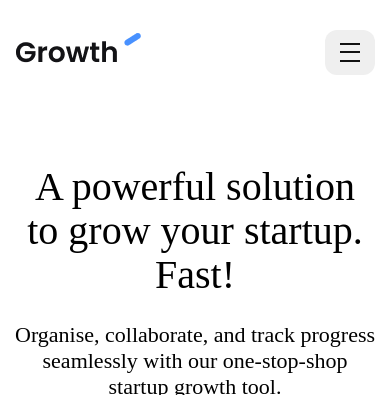
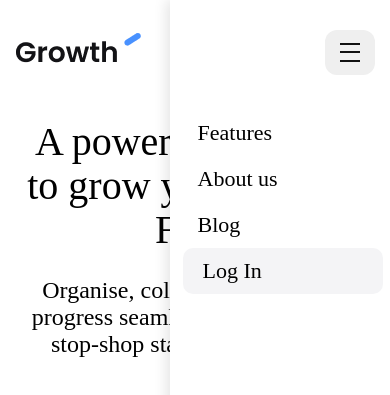
Before and after one commit to mmbdeir/Profile-Page, a plain HTML site: page index.html in a window 390 px wide. Both pictures are taken after a click on the button 350 px from the left and 52 px from the top of the page. Shown: the top 395 px of the page. Drawn offline with Linux system fonts and the light colour scheme; a web font is replaced by a local one.

Commit message:
Added transition and responsiveness to mobile menu and changed hero distance from nav in smaller screens plush I styled links in mobile menu

```diff
--- a/index.html
+++ b/index.html
@@ -28,7 +28,7 @@
           </div>
         </button>
         <div class="mobile-menu">
-          <ul class="p18 mobile-menu-ul">
+          <ul class="p22 mobile-menu-ul">
             <li><a href="#">Features</a></li>
             <li><a href="#">About us</a></li>
             <li><a href="#">Blog</a></li>
@@ -57,5 +57,6 @@
         </div>
       </div>
     </section>
+    <script src="index.js"></script>
   </body>
 </html>
--- a/index.js
+++ b/index.js
@@ -1,6 +1,6 @@
-const hamburger = document.querySelector(".hamburger-button");
-const mobileMenu = document.querySelector(".mobile-menu");
+let hamburger = document.querySelector(".hamburger-button");
+let mobileMenu = document.querySelector(".mobile-menu");
 
 hamburger.addEventListener("click", () => {
-  mobileMenu.classList.toggle("show");
+  mobileMenu.classList.toggle("active");
 });
--- a/stylesheet.css
+++ b/stylesheet.css
@@ -43,7 +43,7 @@ a {
 }
 
 .p22 {
-  font-size: 1.375rem;
+  font-size: 1.5rem;
 }
 
 .h48 {
@@ -129,6 +129,8 @@ a {
   height: 45px;
   width: 50px;
   display: none;
+  position: right;
+  z-index: 1000;
 }
 
 .line-container {
@@ -147,25 +149,40 @@ a {
 }
 
 .mobile-menu {
-  display: none;
-  position: absolute;
-  top: 100%;
-  right: 15px;
+  position: fixed;
+  top: 0;
+  width: 250px;
+  right: -300px;
+  z-index: 999;
+  height: 100%;
   background-color: white;
-  box-shadow: 0 4px 12px rgba(0, 0, 0, 0.1);
-  padding: 15px;
-  border-radius: 10px;
-  z-index: 100;
+  box-shadow: -4px 0 12px rgba(0, 0, 0, 0.1);
+  transition: right 0.3s ease;
+  transition: 0.5s ease-in;
+  padding: 10px;
 }
 
-.mobile-menu.show {
-  display: block;
+.mobile-menu.active {
+  right: 0;
 }
 
 .mobile-menu-ul {
-  display: flex;
   flex-direction: column;
-  gap: 10px;
+  padding-top: 100px;
+  width: 100%;
+}
+
+.mobile-menu-ul li {
+  padding-right: 5px;
+  width: 100%;
+}
+
+.mobile-menu-ul li a {
+  display: block;
+  padding: 15px 20px;
+  text-align: left;
+  font-size: 22px;
+  font-weight: 600;
 }
 
 /* Hero */
@@ -206,6 +223,9 @@ a {
   .h64 {
     font-size: 3.5rem;
   }
+  .hero {
+    margin-top: 30px;
+  }
 }
 
 @media (max-width: 880px) {
@@ -217,6 +237,9 @@ a {
   }
   .hero-text {
     max-width: 90%;
+  }
+  .hero {
+    margin-top: 15px;
   }
 }
 
@@ -249,6 +272,9 @@ a {
   .hamburger-button {
     display: block;
   }
+  .mobile-menu {
+    display: block;
+  }
 }
 
 @media (max-width: 500px) {
@@ -260,6 +286,9 @@ a {
 @media (max-width: 430px) {
   .hero-buttons .btn {
     padding: 20px 10px;
+  }
+  .mobile-menu {
+    width: 200px;
   }
 }
 
```
